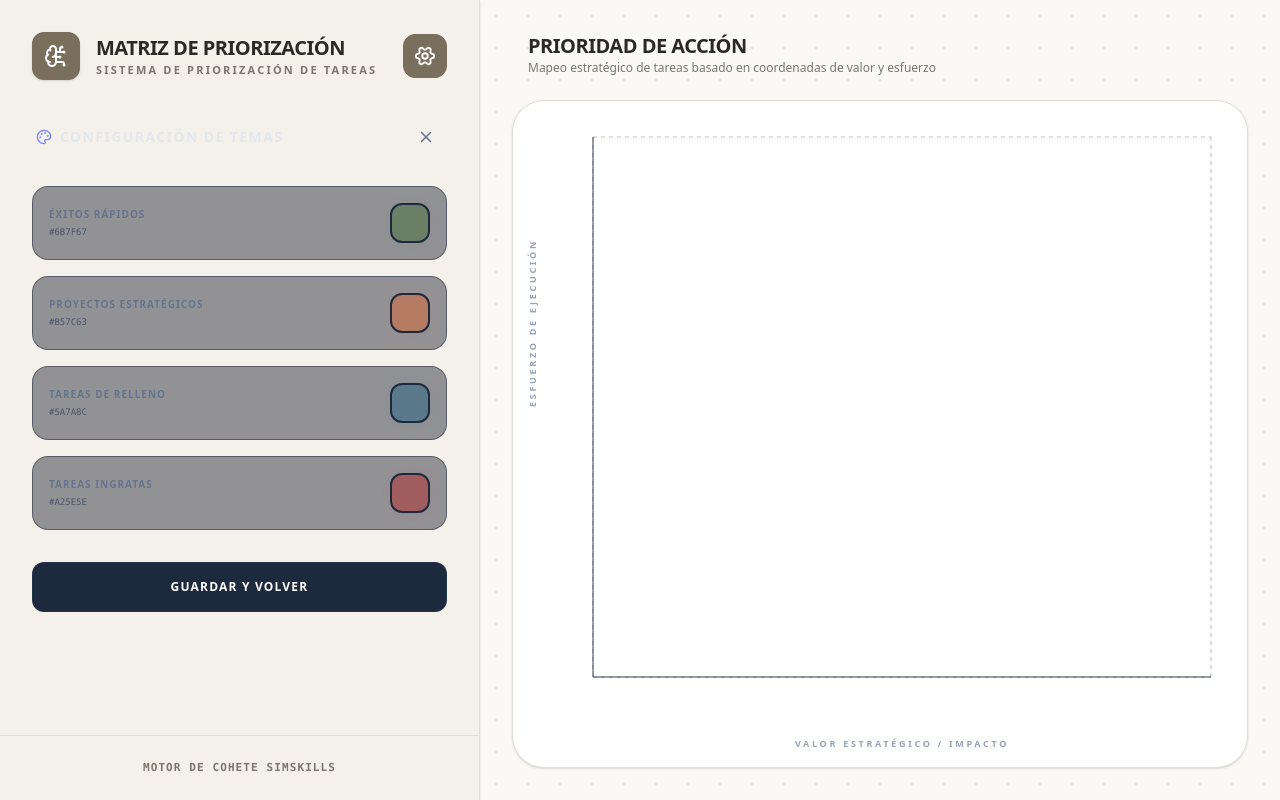
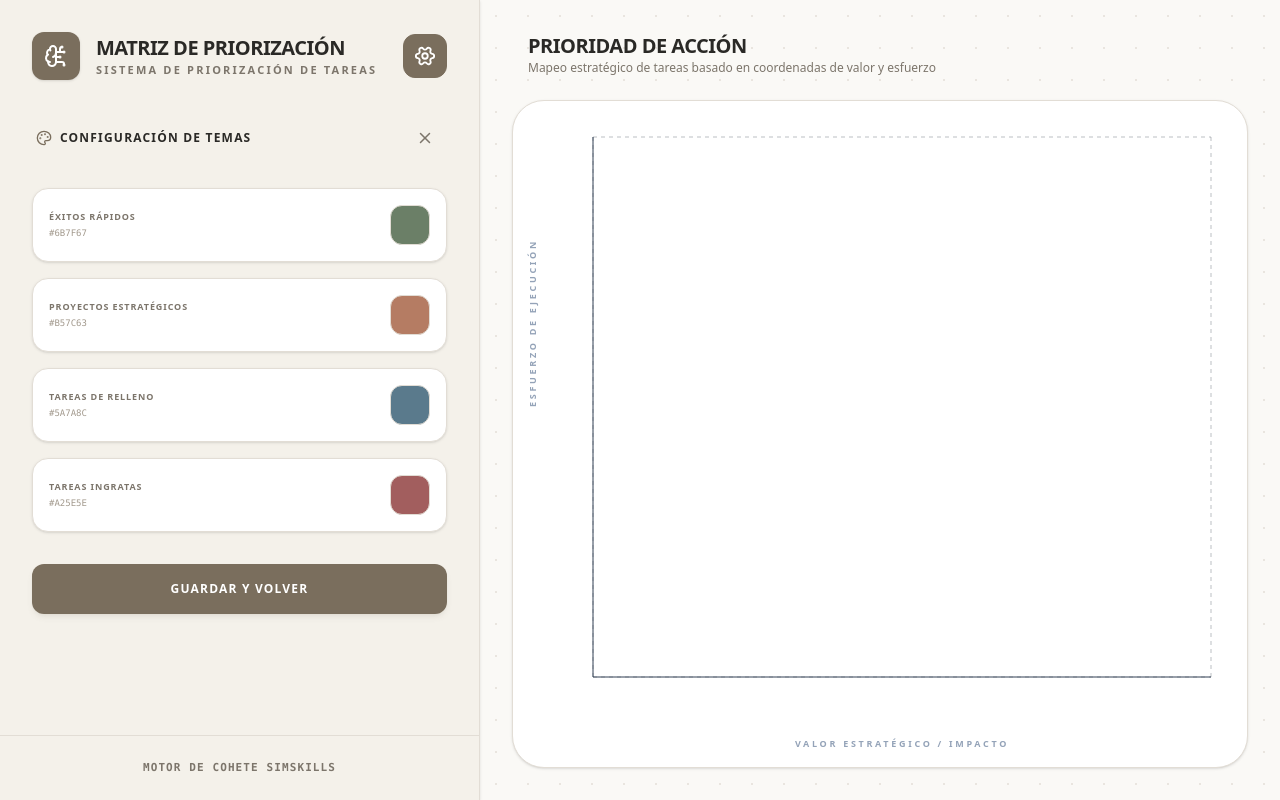
Before and after one commit to Santiagokuru/Matriz-valor, a React (Vite) app: page / in a window 1280 px wide. Both pictures are taken after a click on the button "Configuración". Built offline with nearby package versions, Linux system fonts and the light colour scheme.

Commit message:
Update Settings.tsx

```diff
--- a/src/components/Settings.tsx
+++ b/src/components/Settings.tsx
@@ -24,20 +24,20 @@ const Settings: React.FC<SettingsProps> = ({ themes, setThemes, onClose }) => {
         <div className="space-y-8">
             <div className="flex justify-between items-center px-1">
                 <div className="flex items-center gap-2">
-                    <Palette size={16} className="text-indigo-400" />
-                    <h3 className="text-sm font-black text-slate-200 uppercase tracking-widest">Configuración de Temas</h3>
+                    <Palette size={16} className="text-[#7A6E5D]" />
+                    <h3 className="text-xs font-bold text-[#2A2926] uppercase tracking-widest">Configuración de Temas</h3>
                 </div>
-                <button onClick={onClose} className="p-2 text-slate-500 hover:text-white hover:bg-slate-800 rounded-lg transition-all">
+                <button onClick={onClose} className="p-2 text-[#7C756B] hover:text-[#2A2926] hover:bg-white rounded-lg border border-transparent hover:border-[#E2DDD5] transition-all">
                     <X size={18} />
                 </button>
             </div>
 
             <div className="space-y-4">
                 {(Object.keys(themes) as Array<keyof QuadrantThemes>).map((key) => (
-                    <div key={key} className="group flex items-center justify-between bg-slate-950/40 p-4 rounded-2xl border border-slate-800/50 hover:border-slate-700/50 transition-all">
+                    <div key={key} className="group flex items-center justify-between bg-white p-4 rounded-2xl border border-[#E2DDD5] hover:border-[#C8C2B7] transition-all shadow-sm">
                         <div className="flex flex-col">
-                            <span className="text-[10px] text-slate-500 font-black uppercase tracking-widest mb-1">{labels[key]}</span>
-                            <span className="text-[9px] text-slate-600 font-mono">{themes[key].toUpperCase()}</span>
+                            <span className="text-[9px] text-[#7C756B] font-bold uppercase tracking-widest mb-1">{labels[key]}</span>
+                            <span className="text-[9px] text-[#A39A8E] font-mono">{themes[key].toUpperCase()}</span>
                         </div>
                         <div className="relative flex items-center justify-center">
                             <input
@@ -47,8 +47,8 @@ const Settings: React.FC<SettingsProps> = ({ themes, setThemes, onClose }) => {
                                 className="w-12 h-12 bg-transparent rounded-xl cursor-pointer border-none scale-125 opacity-0 absolute inset-0 z-10"
                             />
                             <div
-                                className="w-10 h-10 rounded-xl border-2 border-slate-800 transition-all group-hover:scale-110"
-                                style={{ backgroundColor: themes[key], boxShadow: `0 0 15px ${themes[key]}30` }}
+                                className="w-10 h-10 rounded-xl border border-[#E2DDD5] transition-all group-hover:scale-105"
+                                style={{ backgroundColor: themes[key] }}
                             ></div>
                         </div>
                     </div>
@@ -57,7 +57,7 @@ const Settings: React.FC<SettingsProps> = ({ themes, setThemes, onClose }) => {
 
             <button
                 onClick={onClose}
-                className="w-full bg-slate-800 hover:bg-slate-700 text-white font-black py-4 rounded-xl transition-all border border-slate-700/50 uppercase tracking-widest text-xs"
+                className="w-full bg-[#7A6E5D] hover:bg-[#685D4E] text-white font-bold py-4 rounded-xl transition-all shadow-md shadow-[#7A6E5D]/10 uppercase tracking-widest text-xs border border-transparent"
             >
                 Guardar y Volver
             </button>
```
